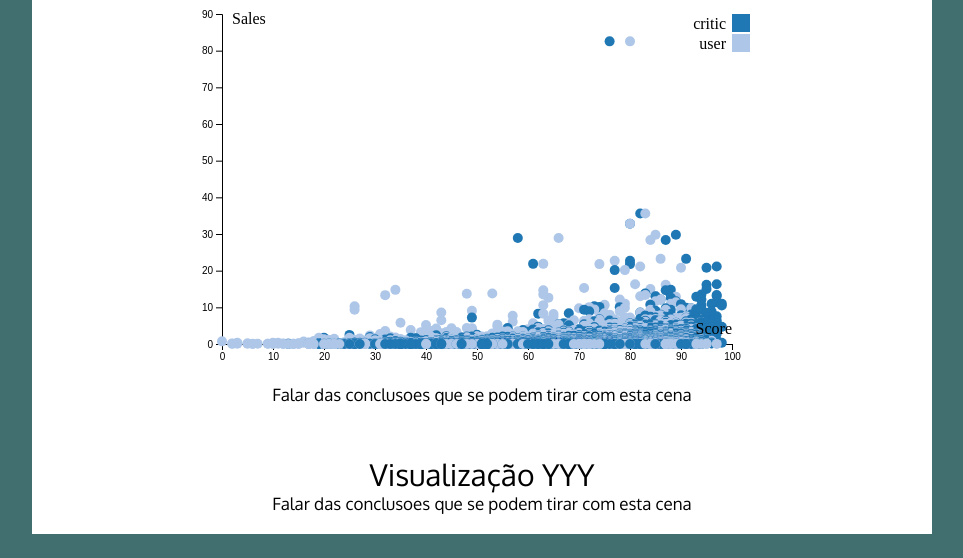
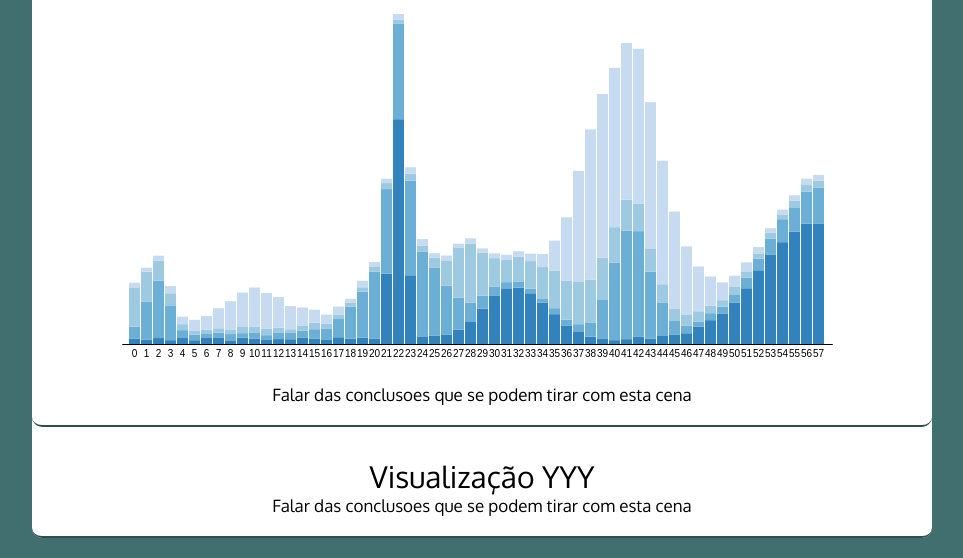
Before and after one commit to yuriymuryn/GameSalesVisualization, a plain HTML site: page DataVisualization.html in a window 1280 px wide. Shown: the part 704-1262 px from the top of the page, without its empty margins (158-1121 px from the left). Drawn offline with Linux system fonts and the light colour scheme.

Commit message:
grafico 1

```diff
--- a/DataVisualization.html
+++ b/DataVisualization.html
@@ -5,7 +5,7 @@
 
     <script src="d3/d3.js"></script>
     <script src="jquery.js"></script>
-    <script src="DataVisualization.js"></script>
+    <script src="SalesByYearAndLocation.js"></script>
 
     <link rel="stylesheet" href="css/main.css">
 
@@ -28,7 +28,7 @@
 
         <div class="vis_div">
             <div class="vis_title"> Visualização XXX</div>
-            <div id="visualisationX" class="vis"></div>
+            <div id="salesYearLocation" class="vis"></div>
             <div class="vis_text">Falar das conclusoes que se podem tirar com esta cena</div>
         </div>
 
@@ -38,5 +38,7 @@
             <div class="vis_text">Falar das conclusoes que se podem tirar com esta cena</div>
         </div>
     </div>
+
+    <script src="DataVisualization.js"></script>
 </body>
 </html>
--- a/DataVisualization.js
+++ b/DataVisualization.js
@@ -22,23 +22,26 @@ $(document).ready(function(){
 
 function parseDataset(data) {
     console.log(data);
-    var score_vs_sales = [];
+    var sales_year_location = {};
+    // len = data.length
+    for (var i = 0, len = data.length; i < len; i++) {
+        // line processing
+        processSalesByYearAndLocation(sales_year_location, data[i]);
 
-    for (var i = 0, len = data.length; i < len; i++) {
-
-        /* SCORES VS SALES */
+        /* SCORES VS SALES
         if (data[i].Critic_Score)
             score_vs_sales.push([+data[i].Critic_Score, +data[i].Global_Sales, "critic"]);
         if (data[i].User_Score)
-            score_vs_sales.push([+data[i].User_Score * 10, +data[i].Global_Sales, "user"]);
+            score_vs_sales.push([+data[i].User_Score * 10, +data[i].Global_Sales, "user"]);*/
     }
-    console.log(score_vs_sales);
 
-
-    generateScoreVsSales(score_vs_sales);
+    console.log(sales_year_location);
+    locations_label = ["Europe", "North America", "Japan", "Rest of the Word", "Total"]
+    generateSalesByYearAndLocation(sales_year_location, locations_label, "#salesYearLocation");
 }
 
 
+// TODO ja nao e mais usada, deixo para ja para ver o exemplo
 function generateScoreVsSales(data) {
     var margin = {top: 30, right: 50, bottom: 40, left:40};
 	var width = 600 - margin.left - margin.right;
--- /dev/null
+++ b/SalesByYearAndLocation.js
@@ -0,0 +1,179 @@
+/*
+0: "Name"
+1: "Platform"
+2: "Year_of_Release"
+3: "Genre"
+4: "Publisher"
+5: "NA_Sales"
+6: "EU_Sales"
+7: "JP_Sales"
+8: "Other_Sales"
+9: "Global_Sales"
+10: "Critic_Score"
+11: "Critic_Count"
+12: "User_Score"
+13: "User_Count"
+14: "Rating"
+*/
+
+ // FORMAT > {{year:[EU,NA,JP,REST,TOTAL]}, ...}
+function processSalesByYearAndLocation(structure, row){
+    var year = +row.Year_of_Release,
+        eu = +row.EU_Sales,
+        na = +row.NA_Sales,
+        jp = +row.JP_Sales,
+        rest = +row.Other_Sales,
+        total = +row.Global_Sales;
+
+    // If some field doesn't exist we skip this entry
+    if (!year || !eu || !na || !jp || !rest || !total)
+        return
+
+    if (!structure[year]){
+        structure[year] = [eu,na,jp,rest,total];
+
+    } else {
+        structure[year][0] += eu;
+        structure[year][1] += na;
+        structure[year][2] += jp;
+        structure[year][3] += rest;
+        structure[year][4] += total;
+    }
+}
+
+/*
+  EXEMPLO MODIFICADO, DE: http://bl.ocks.org/mbostock/3943967
+*/
+function generateSalesByYearAndLocation(data, labels, div_id) {
+    var margin = {top: 30, right: 50, bottom: 40, left:40};
+	var width = 800 - margin.left - margin.right;
+	var height = 400 - margin.top - margin.bottom;
+
+	var svg = d3.select('#salesYearLocation')
+		.append('svg')
+		.attr('width', width + margin.left + margin.right)
+        .attr('height', height + margin.top + margin.bottom)
+    var g = svg.append("g").attr("transform", "translate(" + margin.left + "," + margin.top + ")");
+
+    var n = 4, // The number of series.
+        m = 58; // The number of values per series.
+
+    // The xz array has m elements, representing the x-values shared by all series.
+    // The yz array has n elements, representing the y-values of each of the n series.
+    // Each yz[i] is an array of m non-negative numbers representing a y-value for xz[i].
+    // The y01z array has the same structure as yz, but with stacked [y₀, y₁] instead of y.
+    var xz = d3.range(m),
+        yz = d3.range(n).map(function() { return bumps(m); }),
+        y01z = d3.stack().keys(d3.range(n))(d3.transpose(yz)),
+        yMax = d3.max(yz, function(y) { return d3.max(y); }),
+        y1Max = d3.max(y01z, function(y) { return d3.max(y, function(d) { return d[1]; }); });
+
+    var x = d3.scaleBand()
+        .domain(xz)
+        .rangeRound([0, width])
+        .padding(0.08);
+
+    var y = d3.scaleLinear()
+        .domain([0, y1Max])
+        .range([height, 0]);
+
+    var color = d3.scaleOrdinal()
+        .domain(d3.range(n))
+        .range(d3.schemeCategory20c);
+
+    var series = g.selectAll(".series")
+    .data(y01z)
+    .enter().append("g")
+        .attr("fill", function(d, i) { return color(i); });
+
+    var rect = series.selectAll("rect")
+    .data(function(d) { return d; })
+    .enter().append("rect")
+        .attr("x", function(d, i) { return x(i); })
+        .attr("y", height)
+        .attr("width", x.bandwidth())
+        .attr("height", 0);
+
+    rect.transition()
+        .delay(function(d, i) { return i * 10; })
+        .attr("y", function(d) { return y(d[1]); })
+        .attr("height", function(d) { return y(d[0]) - y(d[1]); });
+
+    g.append("g")
+        .attr("class", "axis axis--x")
+        .attr("transform", "translate(0," + height + ")")
+        .call(d3.axisBottom(x)
+            .tickSize(0)
+            .tickPadding(6));
+
+    d3.selectAll("input")
+        .on("change", changed);
+
+    var timeout = d3.timeout(function() {
+    d3.select("input[value=\"grouped\"]")
+        .property("checked", true)
+        .dispatch("change");
+    }, 2000);
+}
+
+function changed() {
+    timeout.stop();
+    if (this.value === "grouped") transitionGrouped();
+    else transitionStacked();
+  }
+
+  function transitionGrouped() {
+    y.domain([0, yMax]);
+
+    rect.transition()
+        .duration(500)
+        .delay(function(d, i) { return i * 10; })
+        .attr("x", function(d, i) { return x(i) + x.bandwidth() / n * this.parentNode.__data__.key; })
+        .attr("width", x.bandwidth() / n)
+      .transition()
+        .attr("y", function(d) { return y(d[1] - d[0]); })
+        .attr("height", function(d) { return y(0) - y(d[1] - d[0]); });
+  }
+
+  function transitionStacked() {
+    y.domain([0, y1Max]);
+
+    rect.transition()
+        .duration(500)
+        .delay(function(d, i) { return i * 10; })
+        .attr("y", function(d) { return y(d[1]); })
+        .attr("height", function(d) { return y(d[0]) - y(d[1]); })
+      .transition()
+        .attr("x", function(d, i) { return x(i); })
+        .attr("width", x.bandwidth());
+  }
+
+  // Returns an array of m psuedorandom, smoothly-varying non-negative numbers.
+  // Inspired by Lee Byron’s test data generator.
+  // http://leebyron.com/streamgraph/
+  function bumps(m) {
+    var values = [], i, j, w, x, y, z;
+
+    // Initialize with uniform random values in [0.1, 0.2).
+    for (i = 0; i < m; ++i) {
+      values[i] = 0.1 + 0.1 * Math.random();
+    }
+
+    // Add five random bumps.
+    for (j = 0; j < 5; ++j) {
+      x = 1 / (0.1 + Math.random());
+      y = 2 * Math.random() - 0.5;
+      z = 10 / (0.1 + Math.random());
+      for (i = 0; i < m; i++) {
+        w = (i / m - y) * z;
+        values[i] += x * Math.exp(-w * w);
+      }
+    }
+
+    // Ensure all values are positive.
+    for (i = 0; i < m; ++i) {
+      values[i] = Math.max(0, values[i]);
+    }
+
+    return values;
+  }
--- a/css/main.css
+++ b/css/main.css
@@ -9,12 +9,14 @@ body {
     margin-right: auto;
     margin-top: 100px;
     margin-bottom: 20px;
+    border-radius: 10px;
 }
 
 .header {
     background-color: darkslategray;
     text-align: center;
     padding: 50px;
+    border-radius: 10px;
 }
 
 .header h3 {
@@ -39,6 +41,9 @@ body {
 .vis_div {
     padding-top: 30px;
     padding-bottom: 20px;
+    border-bottom: darkslategrey 2px solid;
+    border-bottom-left-radius: 10px;
+    border-bottom-right-radius: 10px;
 }
 .vis svg{
     margin-left: auto;
```
Also changed, not shown: 1 other file.
